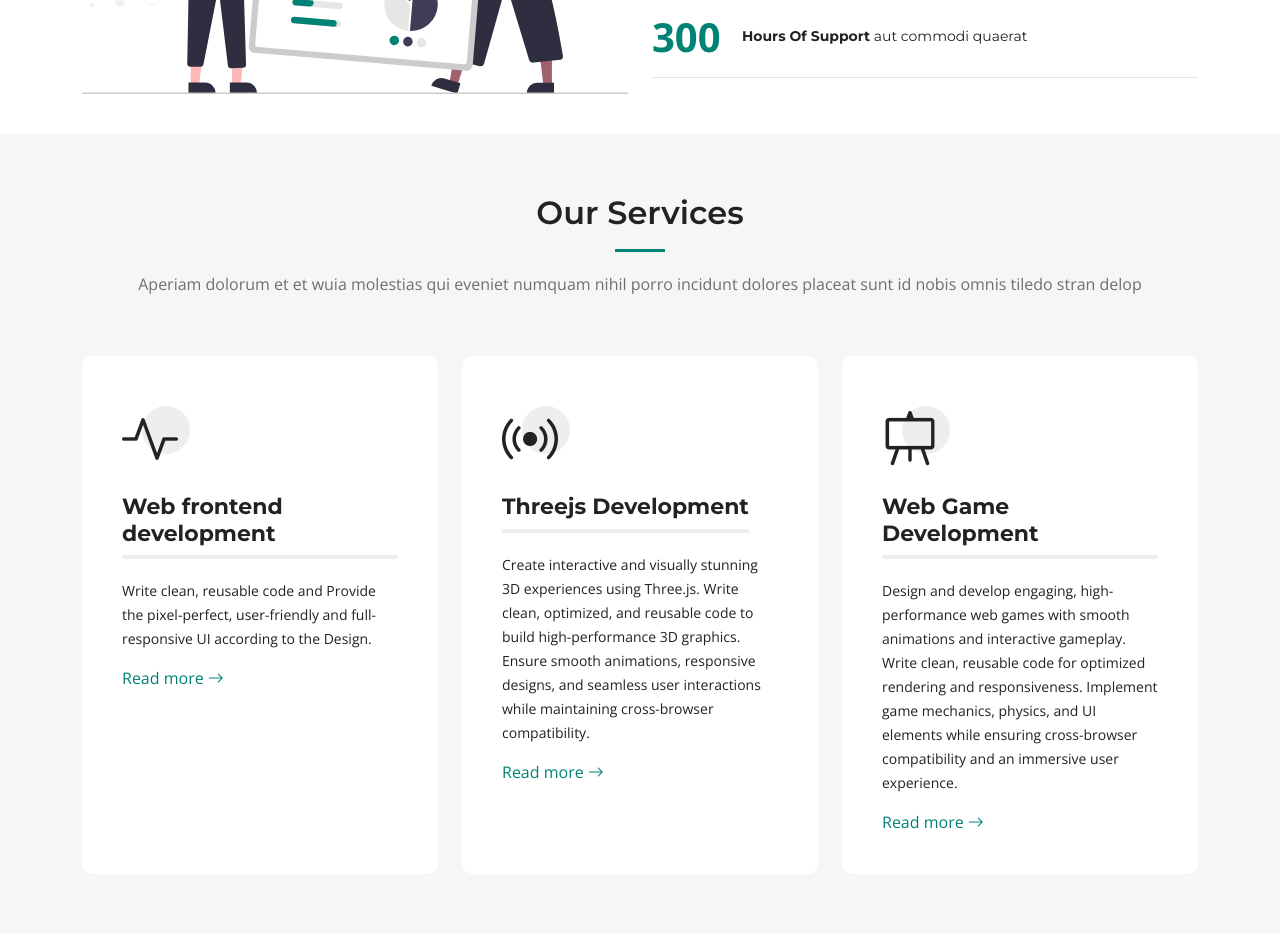
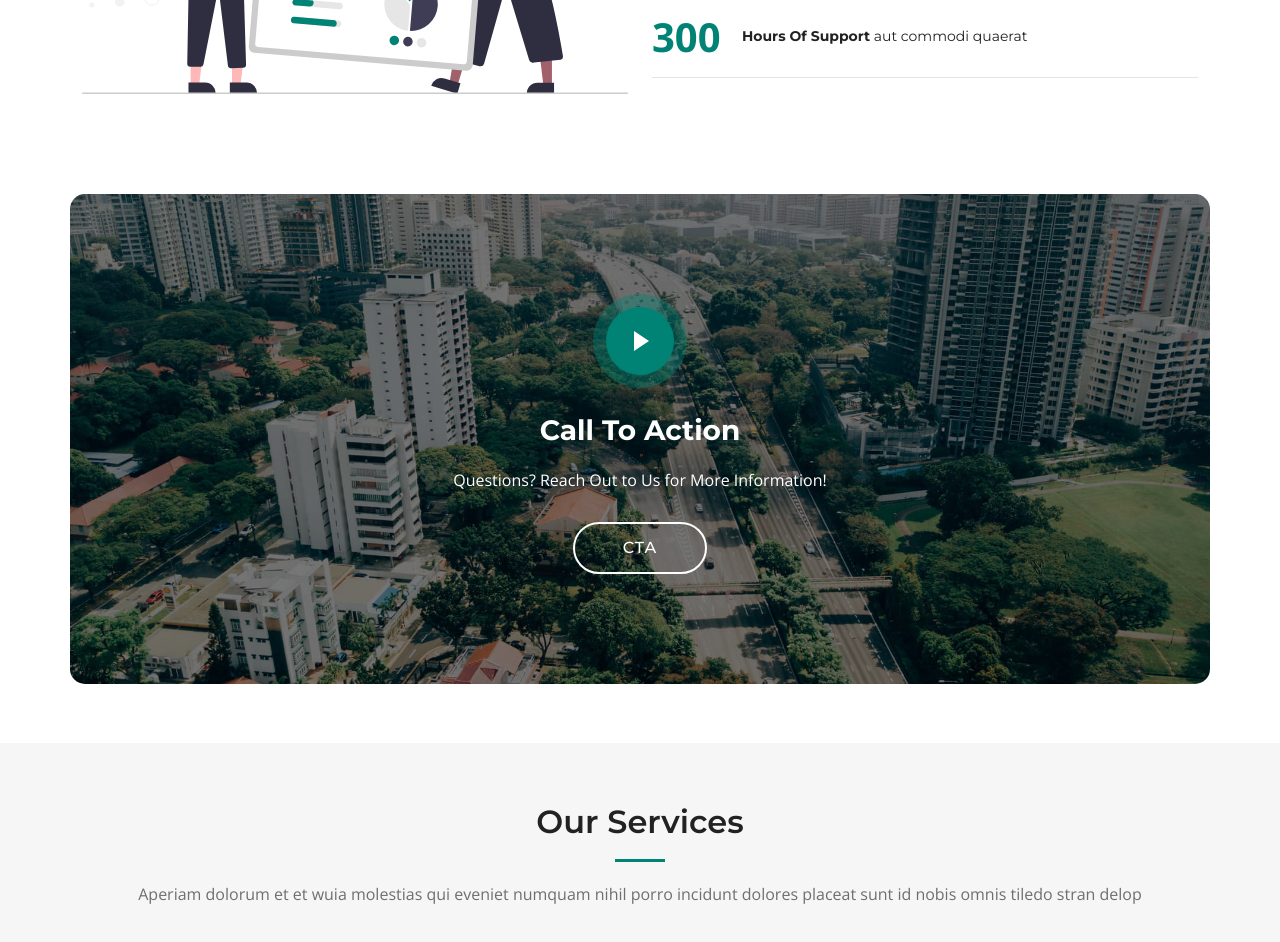
Before and after one commit to cresolution128/my-portfolio, a plain HTML site: page index.html in a window 1280 px wide. Shown: the part 2282-3224 px from the top of the page. Drawn offline with nearby package versions, Linux system fonts and the light colour scheme.

Commit message:
add: call to action section

```diff
--- a/index.html
+++ b/index.html
@@ -244,14 +244,14 @@
     </section>
 
     <!-- ======= Call To Action Section ======= -->
-    <!-- <section id="call-to-action" class="call-to-action">
+    <section id="call-to-action" class="call-to-action">
       <div class="container text-center" data-aos="zoom-out">
         <a href="https://www.youtube.com/watch?v=LXb3EKWsInQ" class="glightbox play-btn"></a>
         <h3>Call To Action</h3>
         <p> Questions? Reach Out to Us for More Information!</p>
         <a class="cta-btn" href="#">CTA</a>
       </div>
-    </section> -->
+    </section>
     <!-- End Call To Action Section -->
 
     <!-- ======= Our Services Section ======= -->
```
